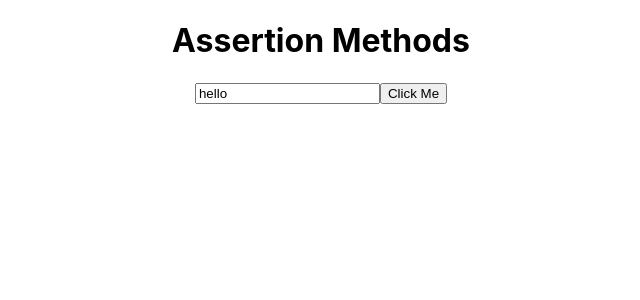
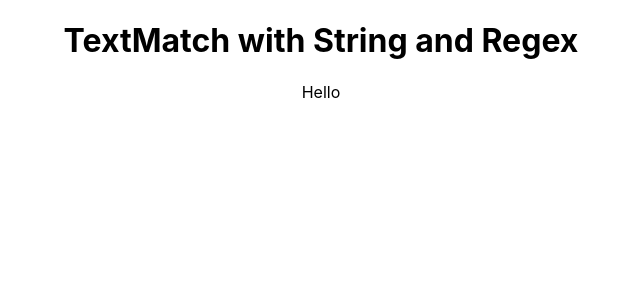
Before and after one commit to abhikhalid/blog-app, a React (Create React App) app: page / in a window 1280 px wide. Shown: the top 300 px of the page, without its empty margins (319-959 px from the left). Built offline with nearby package versions, Linux system fonts and the light colour scheme.

Commit message:
Part 32 - TextMatch with String and Regex

```diff
--- a/src/App.js
+++ b/src/App.js
@@ -4,21 +4,10 @@ function App() {
 
   return (
     <div className="App">
-      <h1>Assertion Methods</h1>
-
-      <input
-          type="text"
-          defaultValue= "hello"
-          className='test-style dummy'
-          name='userName'
-          id='user-name'
-          data-test='data-test'
-       />
-
-       <button className='btn' id='btn-id'>
-          Click Me
-       </button>
-
+      <h1>TextMatch with String and Regex</h1>
+      <div>
+        Hello
+      </div>
     </div>
   );
 }
```
Also changed, not shown: 1 other file (tests, documents, lock files or other folders).
